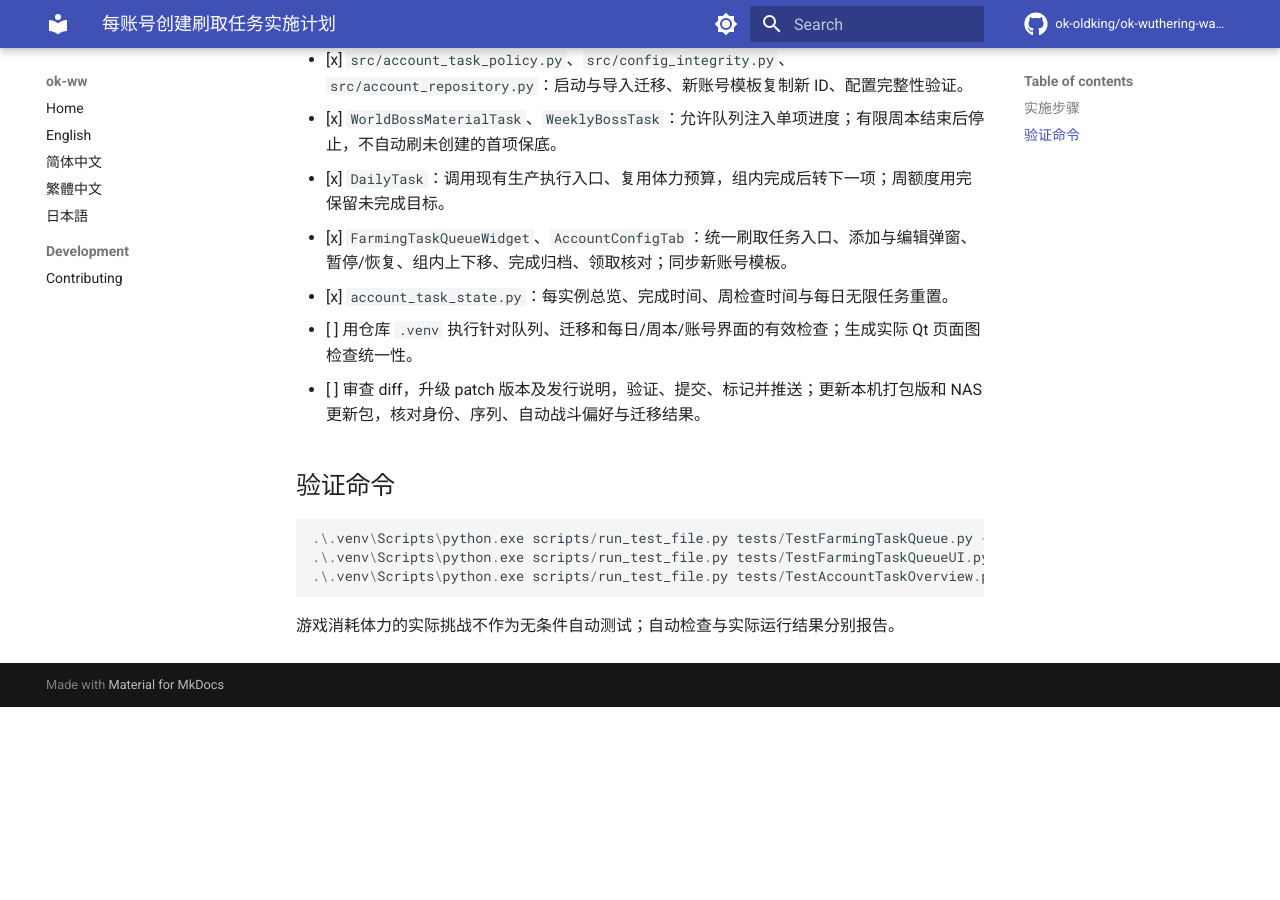
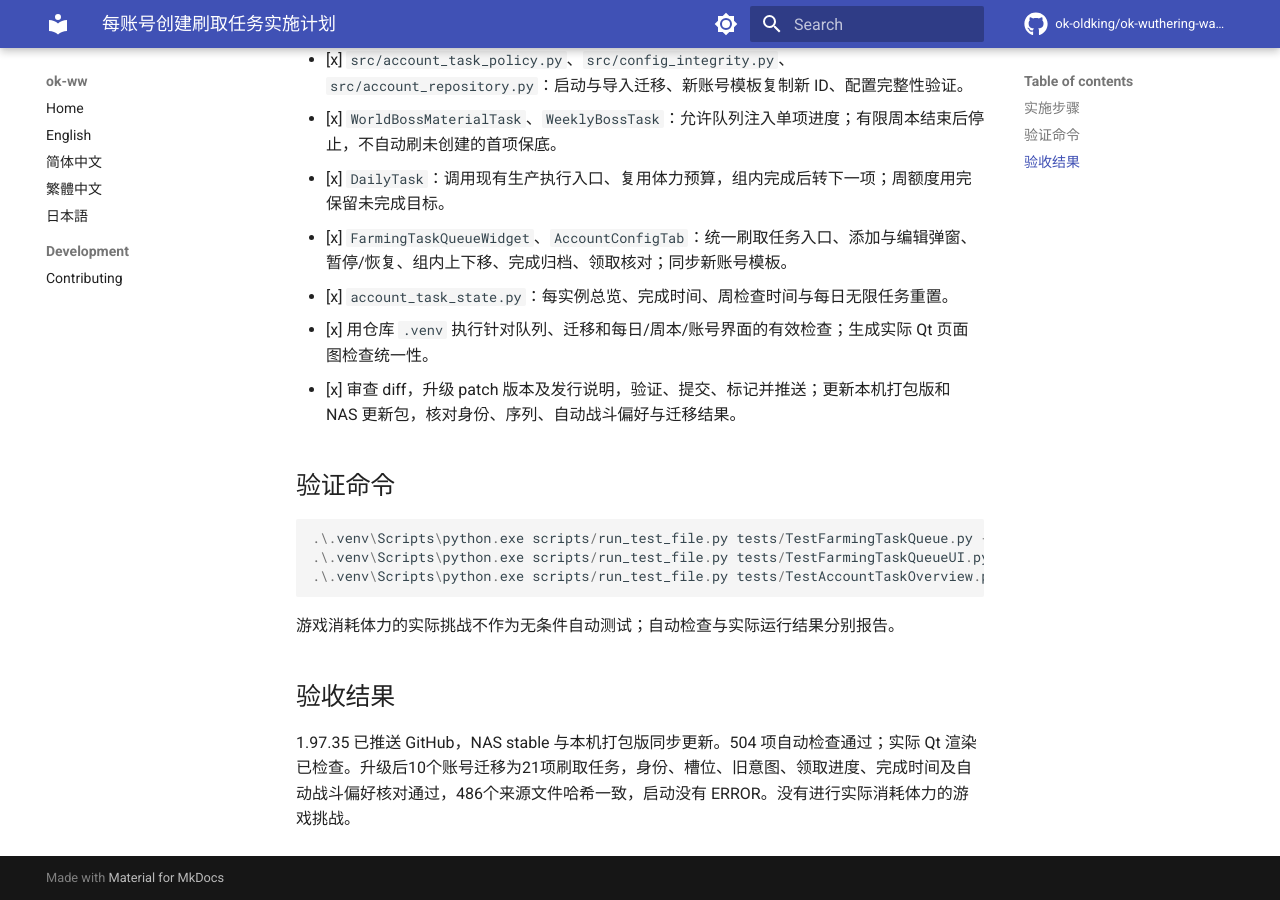
Before and after one commit to xihuojun2020-tech/okww-custom, an MkDocs documentation site: the page built from docs/superpowers/plans/2026-10-06-account-farming-queue.md, in a window 1280 px wide and 900 px high, scrolled down 561 px. Built offline with MkDocs 1.6.1 and Material for MkDocs 9.7.7, drawn with Linux system fonts in a browser that asks for light colours; comment, search, counter and statistics services are not loaded; before the commit the page ends 1268 px from its top, so only the background shows below that.

Commit message:
docs: 记录刷取任务队列发布与升级验收

````diff
--- a/docs/superpowers/plans/2026-10-06-account-farming-queue.md
+++ b/docs/superpowers/plans/2026-10-06-account-farming-queue.md
@@ -16,8 +16,8 @@
 - [x] `DailyTask`：调用现有生产执行入口、复用体力预算，组内完成后转下一项；周额度用完保留未完成目标。
 - [x] `FarmingTaskQueueWidget`、`AccountConfigTab`：统一刷取任务入口、添加与编辑弹窗、暂停/恢复、组内上下移、完成归档、领取核对；同步新账号模板。
 - [x] `account_task_state.py`：每实例总览、完成时间、周检查时间与每日无限任务重置。
-- [ ] 用仓库 `.venv` 执行针对队列、迁移和每日/周本/账号界面的有效检查；生成实际 Qt 页面图检查统一性。
-- [ ] 审查 diff，升级 patch 版本及发行说明，验证、提交、标记并推送；更新本机打包版和 NAS 更新包，核对身份、序列、自动战斗偏好与迁移结果。
+- [x] 用仓库 `.venv` 执行针对队列、迁移和每日/周本/账号界面的有效检查；生成实际 Qt 页面图检查统一性。
+- [x] 审查 diff，升级 patch 版本及发行说明，验证、提交、标记并推送；更新本机打包版和 NAS 更新包，核对身份、序列、自动战斗偏好与迁移结果。
 
 ## 验证命令
 
@@ -28,3 +28,7 @@
 ```
 
 游戏消耗体力的实际挑战不作为无条件自动测试；自动检查与实际运行结果分别报告。
+
+## 验收结果
+
+1.97.35 已推送 GitHub，NAS stable 与本机打包版同步更新。504 项自动检查通过；实际 Qt 渲染已检查。升级后10个账号迁移为21项刷取任务，身份、槽位、旧意图、领取进度、完成时间及自动战斗偏好核对通过，486个来源文件哈希一致，启动没有 ERROR。没有进行实际消耗体力的游戏挑战。
````
